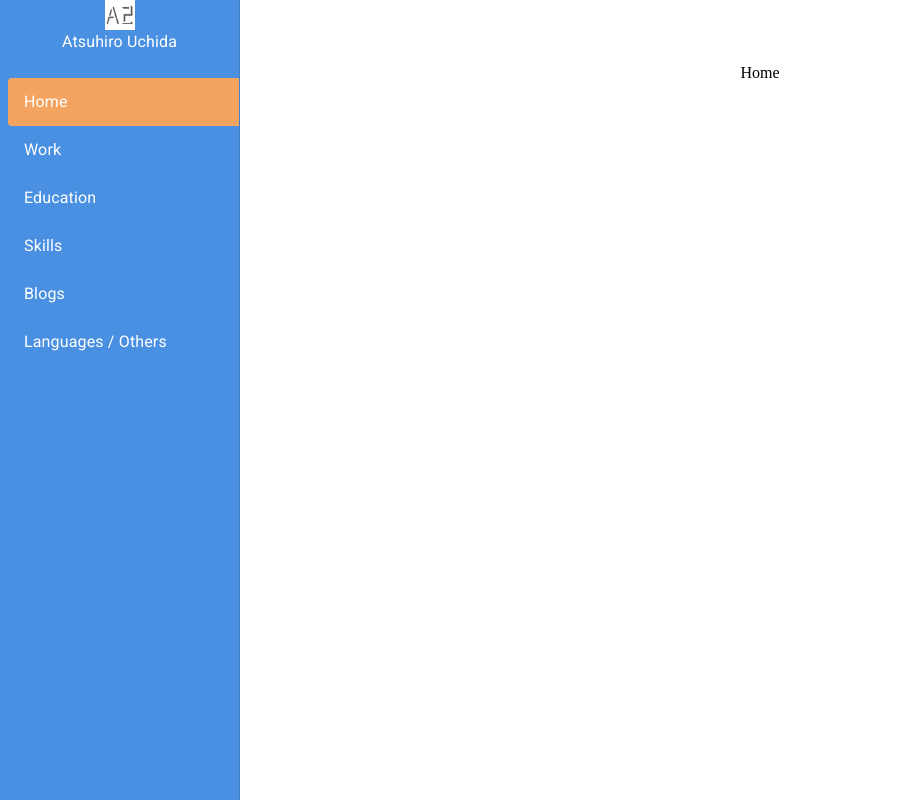
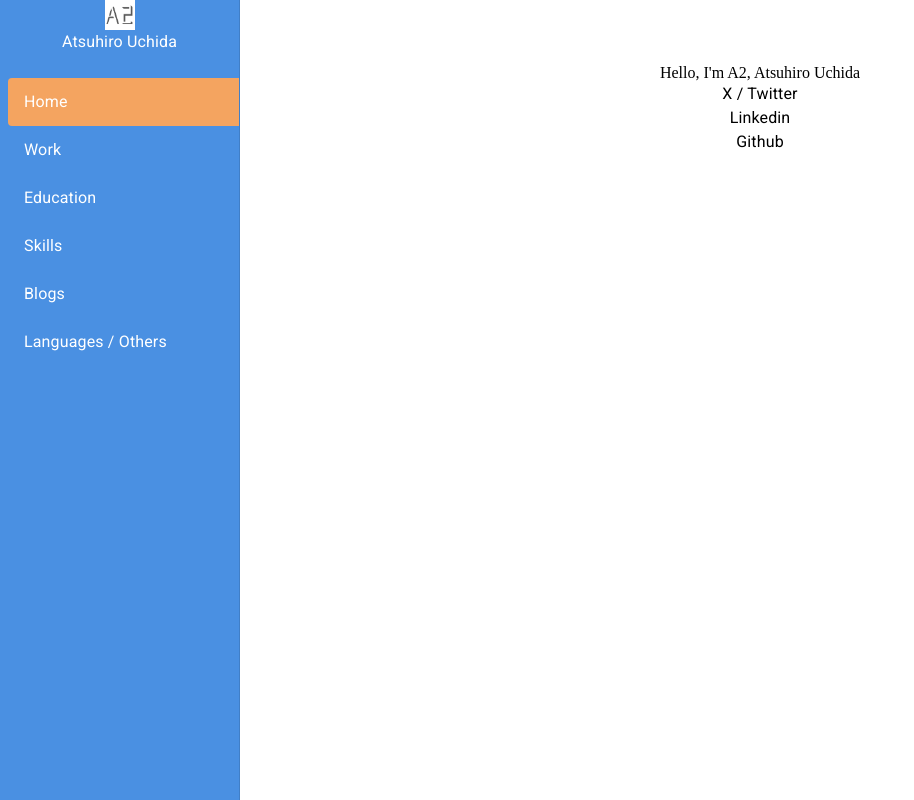
Before and after one commit to timtoronto634/timtoronto634.github.io, a React (Vite) app: page / in a window 1280 px wide. Shown: the whole page, without its empty margins (0-914 px from the left). Built offline with nearby package versions, Linux system fonts and the light colour scheme.

Commit message:
add sample contents of Home

```diff
--- a/src/components/Home.tsx
+++ b/src/components/Home.tsx
@@ -1,3 +1,19 @@
+import { Typography, Stack } from '@mui/material';
+
 export const Home = () => {
-  return <div>Home</div>;
+  return (
+    <Stack
+      sx={{
+        alignItems: 'center',
+        direction: 'column',
+      }}
+    >
+      <Stack>Hello, I'm A2, Atsuhiro Uchida</Stack>
+      <Stack>
+        <Typography>X / Twitter</Typography>
+        <Typography>Linkedin</Typography>
+        <Typography>Github</Typography>
+      </Stack>
+    </Stack>
+  );
 };
```
